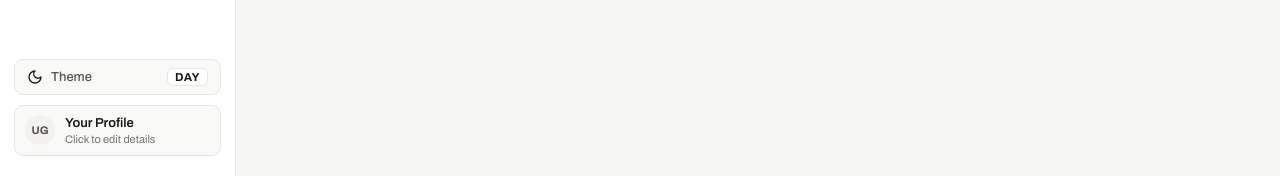
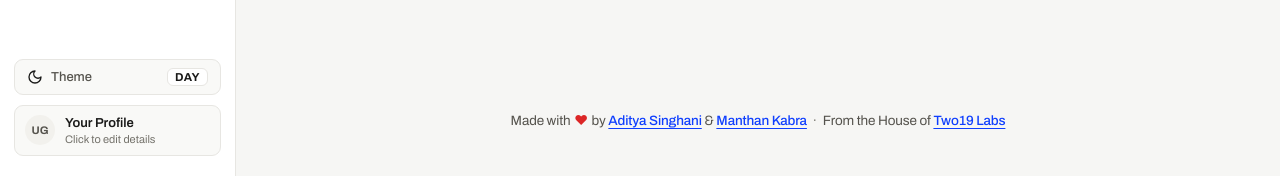
Before and after one commit to Two19Labs/unstop, a React (Vite) app: page / in a window 1280 px wide. Shown: the part 624-800 px from the top of the page. Built offline with nearby package versions, Linux system fonts and the light colour scheme; no server answers; the database is empty.

Commit message:
feat: add footer with founder LinkedIn profiles and Two19 Labs link to all pages

```diff
--- a/src/App.css
+++ b/src/App.css
@@ -18,13 +18,24 @@
 
 .onestop-main {
   min-width: 0;
-  padding: 26px 30px 48px;
+  padding: 26px 30px 20px;
   position: relative;
+  display: flex;
+  flex-direction: column;
+  min-height: 100vh;
+  box-sizing: border-box;
 }
 
 .onestop-main.onestop-main-home {
-  padding: 26px 0 48px;
+  padding: 26px 0 20px;
   overflow-x: hidden;
+}
+
+.onestop-screen-content {
+  flex: 1 0 auto;
+  width: 100%;
+  display: flex;
+  flex-direction: column;
 }
 
 /* Universal Top-Right Action Cluster on Dashboard Screens */
--- a/src/App.jsx
+++ b/src/App.jsx
@@ -15,6 +15,7 @@ import Toast from './components/Toast';
 import AuthModal from './components/AuthModal';
 import ThemeToggle from './components/ThemeToggle';
 import OneStopLogo from './components/OneStopLogo';
+import Footer from './components/Footer';
 
 import {
   describeFilter,
@@ -1000,6 +1001,7 @@ function OneStopInner() {
               onToggleBookmark={handleToggleBookmark}
             />
           </div>
+          <div className="onestop-screen-content">
             {screen === 'home' && (
               <HomeScreen
                 profile={profile}
@@ -1067,6 +1069,9 @@ function OneStopInner() {
                 onSignOut={signOut}
               />
             )}
+          </div>
+
+          <Footer />
         </main>
       )}
 
--- a/src/components/CompetitionsPage.css
+++ b/src/components/CompetitionsPage.css
@@ -42,12 +42,12 @@
   display: flex;
   flex-direction: column;
   box-sizing: border-box;
-  padding: 24px 32px 48px;
+  padding: 24px 32px 16px;
 }
 
 @media (max-width: 899px) {
   .case-comps-standalone-page {
-    padding: 16px 14px 36px;
+    padding: 16px 14px 16px;
   }
 }
 
--- a/src/components/CompetitionsPage.jsx
+++ b/src/components/CompetitionsPage.jsx
@@ -4,6 +4,7 @@ import { supabase, hasValidCredentials } from '../lib/supabaseClient';
 import InstitutionLogo from './InstitutionLogo';
 import SectionLoadingWidget from './SectionLoadingWidget';
 import { BROWSE_PUNS } from './FunLoadingScreen';
+import Footer from './Footer';
 const trackCaseCompsEvent = () => {};
 
 const LOCAL_STORAGE_KEY = 'onestop_bookmarked_comps';
@@ -1617,6 +1618,7 @@ export default function CompetitionsPage({
         </main>
       </div>
     </div>
+    <Footer />
   </div>
 );
 }
--- /dev/null
+++ b/src/components/Footer.css
@@ -0,0 +1,75 @@
+/* src/components/Footer.css  -  OneStop Site Footer */
+
+.onestop-site-footer {
+  margin-top: auto;
+  padding: 40px 20px 24px;
+  width: 100%;
+  display: flex;
+  align-items: center;
+  justify-content: center;
+  box-sizing: border-box;
+}
+
+.onestop-footer-text {
+  margin: 0;
+  padding: 0;
+  font-family: var(--font-sans, 'Archivo', -apple-system, BlinkMacSystemFont, 'Segoe UI', Roboto, sans-serif);
+  font-size: 13.5px;
+  line-height: 1.6;
+  color: var(--ink-secondary, #55534D);
+  text-align: center;
+  letter-spacing: -0.01em;
+}
+
+.onestop-footer-heart {
+  color: var(--urgency-red, #DC2626);
+  display: inline-block;
+  font-size: 13.5px;
+  margin: 0 1px;
+  vertical-align: baseline;
+  user-select: none;
+}
+
+.onestop-footer-link {
+  color: var(--primary, #0F3FFE);
+  text-decoration: underline;
+  text-decoration-thickness: 1px;
+  text-underline-offset: 3px;
+  font-weight: 500;
+  transition: opacity 120ms ease, color 120ms ease;
+}
+
+.onestop-footer-link:hover {
+  opacity: 0.8;
+  color: var(--primary-hover, #0C33CC);
+}
+
+.onestop-footer-dot {
+  color: var(--ink-muted, #75736C);
+  padding: 0 3px;
+}
+
+[data-theme='dark'] .onestop-footer-text {
+  color: var(--ink-secondary, #9DA3AE);
+}
+
+[data-theme='dark'] .onestop-footer-heart {
+  color: var(--urgency-red, #F87171);
+}
+
+[data-theme='dark'] .onestop-footer-link {
+  color: var(--primary, #3B6BFF);
+}
+
+[data-theme='dark'] .onestop-footer-link:hover {
+  color: var(--primary-hover, #5982FF);
+}
+
+@media (max-width: 640px) {
+  .onestop-site-footer {
+    padding: 32px 14px 20px;
+  }
+  .onestop-footer-text {
+    font-size: 12.5px;
+  }
+}
--- /dev/null
+++ b/src/components/Footer.jsx
@@ -0,0 +1,42 @@
+// src/components/Footer.jsx
+import React from 'react';
+import './Footer.css';
+
+export default function Footer() {
+  return (
+    <footer className="onestop-site-footer">
+      <p className="onestop-footer-text">
+        <span>Made with </span>
+        <span className="onestop-footer-heart" aria-label="love">♥</span>
+        <span> by </span>
+        <a
+          href="https://www.linkedin.com/in/aditya-singhani-69294a27a/"
+          target="_blank"
+          rel="noopener noreferrer"
+          className="onestop-footer-link"
+        >
+          Aditya Singhani
+        </a>
+        <span> &amp; </span>
+        <a
+          href="https://www.linkedin.com/in/manthan-kabra/"
+          target="_blank"
+          rel="noopener noreferrer"
+          className="onestop-footer-link"
+        >
+          Manthan Kabra
+        </a>
+        <span className="onestop-footer-dot"> · </span>
+        <span>From the House of </span>
+        <a
+          href="https://two19labs.in"
+          target="_blank"
+          rel="noopener noreferrer"
+          className="onestop-footer-link"
+        >
+          Two19 Labs
+        </a>
+      </p>
+    </footer>
+  );
+}
```
Lines whose indentation alone changed are shown as unchanged.
